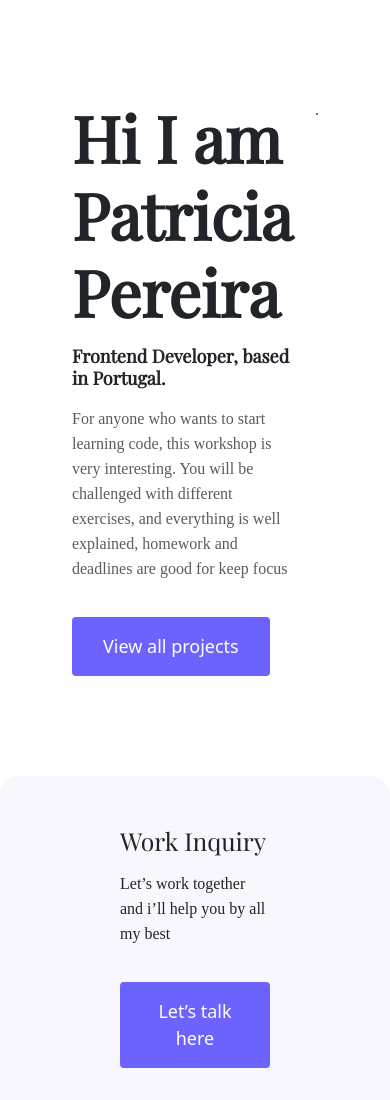
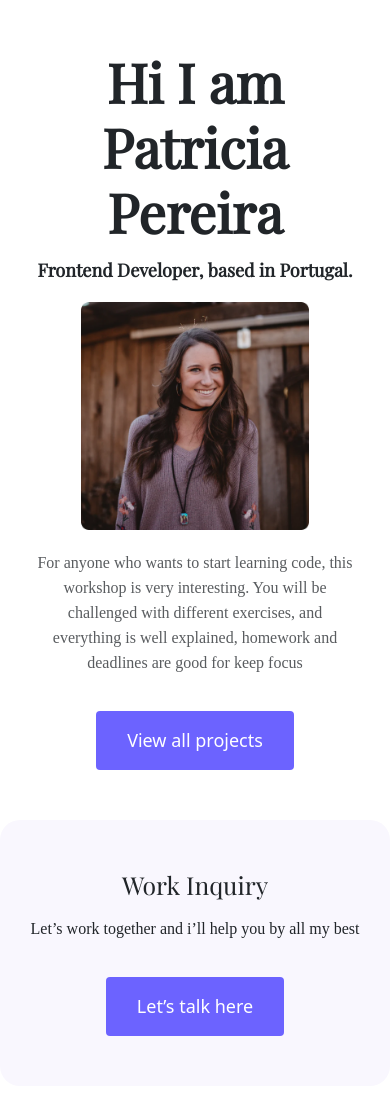
Before and after one commit to Miniii-git/Profile, a plain HTML site: page about.html in a window 390 px wide. Shown: the top 1100 px of the page. Drawn offline with nearby package versions, Linux system fonts and the light colour scheme; a web font is replaced by a local one.

Commit message:
make about-page responsive

```diff
--- a/about.html
+++ b/about.html
@@ -37,6 +37,11 @@
         <div class="col">
           <h1 class="mb-3">Hi I am Patricia Pereira</h1>
           <h3 class="mb-3">Frontend Developer, based in Portugal.</h3>
+          <img
+            src="/images/pic.png"
+            alt="Me"
+            class="img-fluid d-block d-lg-none"
+          />
           <p class="mb-3 text-muted">
             For anyone who wants to start learning code, this workshop is very
             interesting. You will be challenged with different exercises, and
@@ -45,7 +50,7 @@
           </p>
           <a href="#" class="btn btn-contact"> View all projects</a>
         </div>
-        <div class="col">
+        <div class="col d-none d-lg-block">
           <img src="/images/pic.png" alt="Me" class="img-fluid" />
         </div>
       </div>
@@ -57,9 +62,12 @@
       <div class="row">
         <div class="col">
           <h2 class="mb-3">Work Inquiry</h2>
-          <p class="">Let’s work together and i’ll help you by all my best</p>
+          <p>Let’s work together and i’ll help you by all my best</p>
         </div>
-        <div class="col lets-talk">
+        <div class="col lets-talk d-none d-lg-block">
+          <a href="#" class="btn btn-contact"> Let’s talk here </a>
+        </div>
+        <div class="lets-talk d-block d-lg-none">
           <a href="#" class="btn btn-contact"> Let’s talk here </a>
         </div>
       </div>
--- a/css/style.css
+++ b/css/style.css
@@ -100,7 +100,7 @@ a {
 }
 
 .about-me h1 {
-  font-size: 64px !important;
+  font-size: 64px;
   font-weight: bold;
 }
 
@@ -162,7 +162,7 @@ i:hover {
   color: var(--color-of-some-titles);
 }
 
-@media (max-width: 991px) {
+@media (max-width: 992px) {
   .head p {
     font-size: 32px !important;
   }
@@ -192,4 +192,25 @@ i:hover {
     padding: 10px 30px;
     margin-bottom: 10px;
   }
+
+  .about-me {
+    text-align: center;
+    padding: 50px 20px;
+  }
+  .about-me img {
+    width: 70%;
+    margin: auto;
+    margin-top: 20px;
+    margin-bottom: 20px;
+  }
+
+  .work-inquiry {
+    text-align: center;
+    padding: 50px 20px;
+    margin: auto;
+  }
+
+  .lets-talk {
+    text-align: center;
+  }
 }
```
